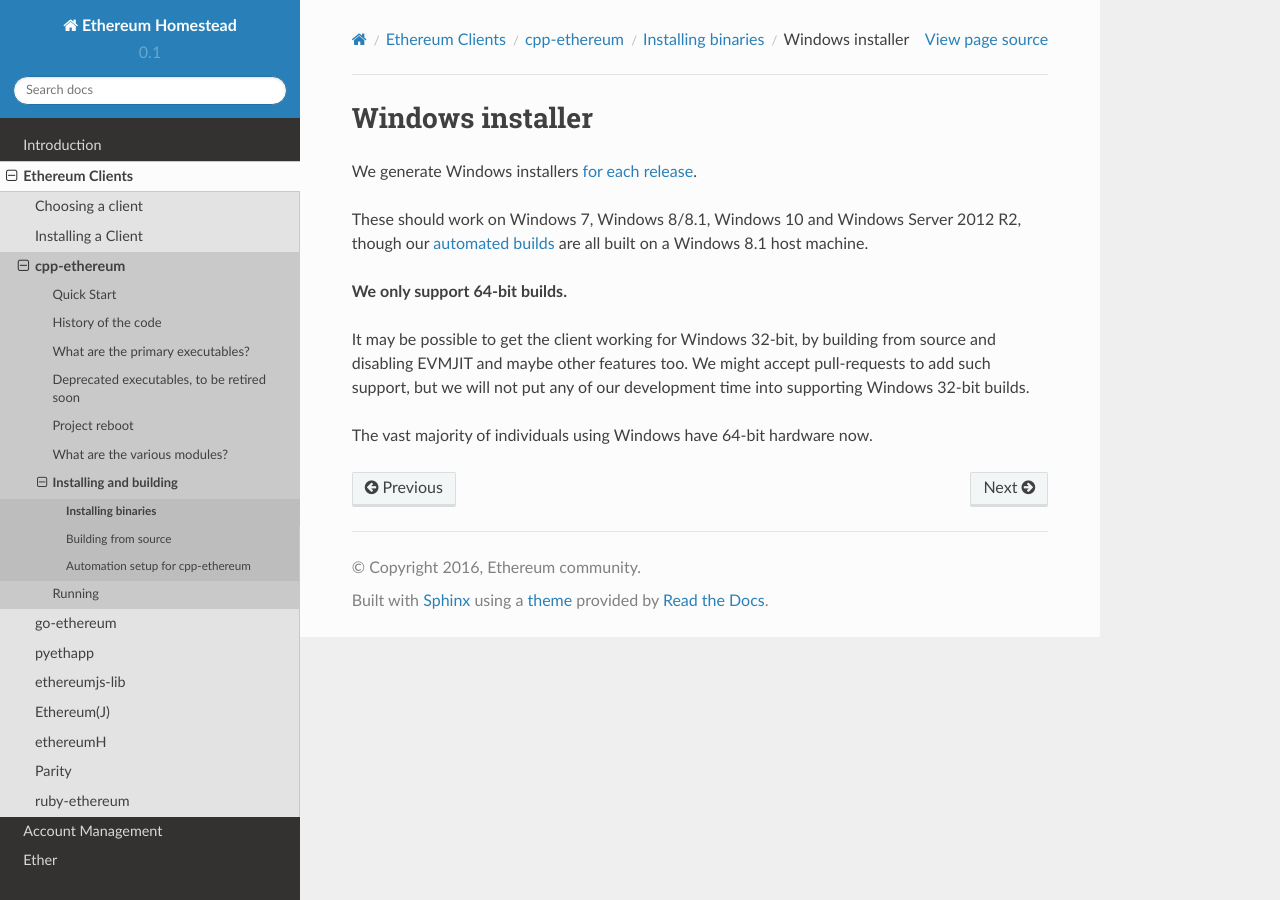
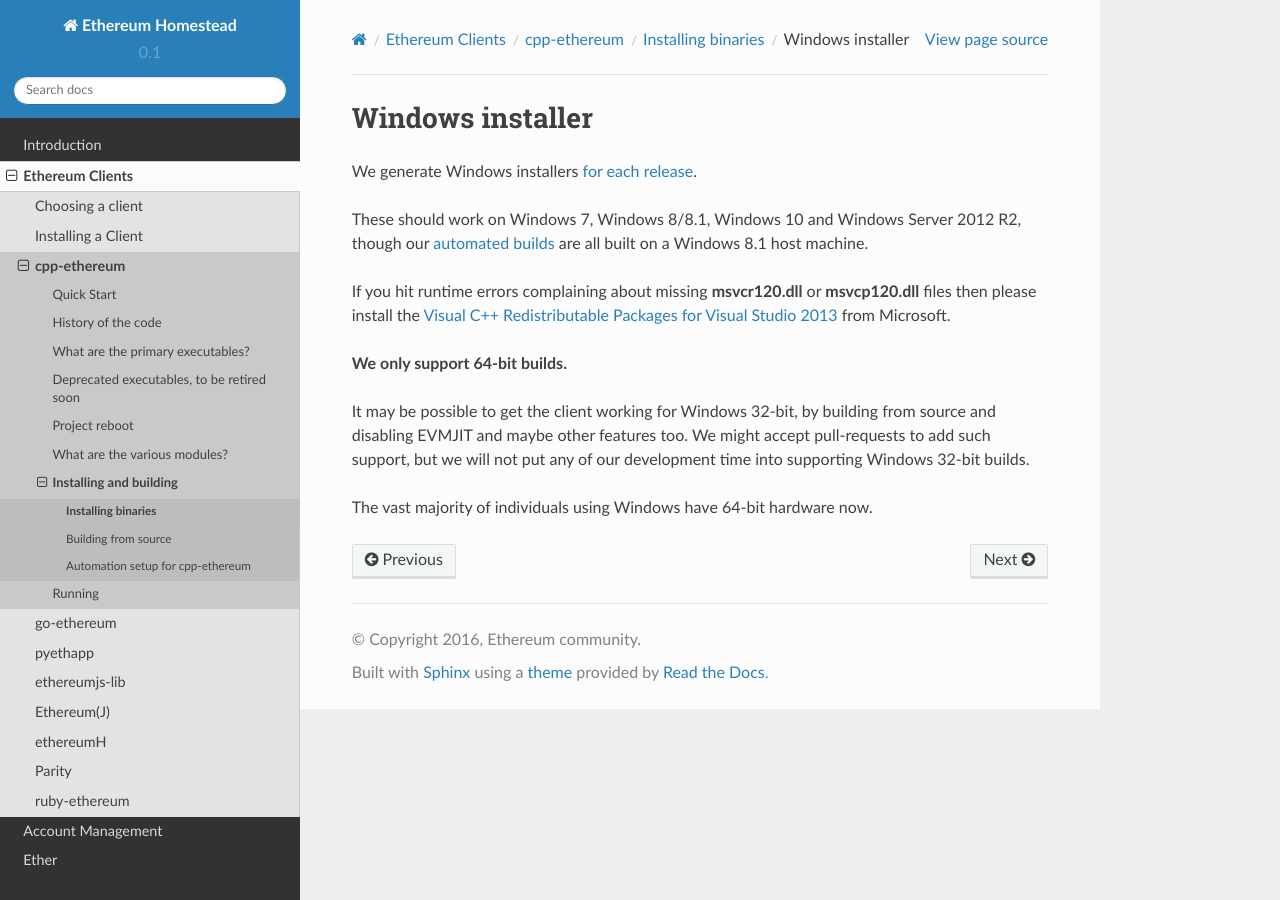
Before and after one commit to ethereum/homestead-guide, a Sphinx documentation site: the page built from source/ethereum-clients/cpp-ethereum/installing-binaries/windows-installer.rst, in a window 1280 px wide. Built offline with Sphinx 7.4.7 and the Read the Docs theme 2.0.0, drawn with Linux system fonts in a browser that asks for light colours.

Commit message:
Moved warning about the VC runtime libraries here, so we aren't cut-and-pasting that chunk around each release. Should get it fixed soon anyway.

```diff
--- a/source/ethereum-clients/cpp-ethereum/installing-binaries/windows-installer.rst
+++ b/source/ethereum-clients/cpp-ethereum/installing-binaries/windows-installer.rst
@@ -9,6 +9,11 @@
 2012 R2, though our `automated builds <http://ethbuilds.com>`_ are all built
 on a Windows 8.1 host machine.
 
+If you hit runtime errors complaining about missing **msvcr120.dll** or
+**msvcp120.dll** files then please install the
+`Visual C++ Redistributable Packages for Visual Studio 2013 <https://www.microsoft.com/en-ca/download/details.aspx?id=40784>`_
+from Microsoft.
+
 **We only support 64-bit builds.**
 
 It may be possible to get the client working for Windows 32-bit, by building
```
